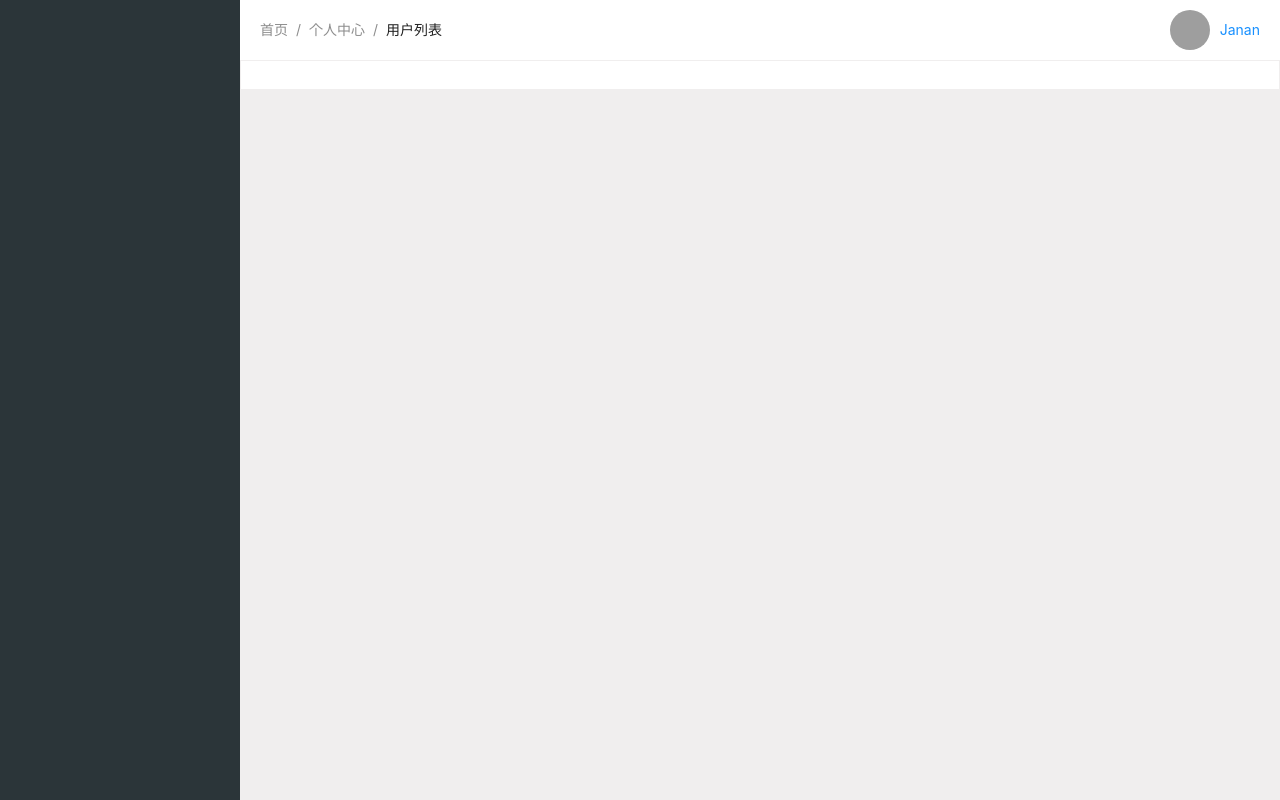
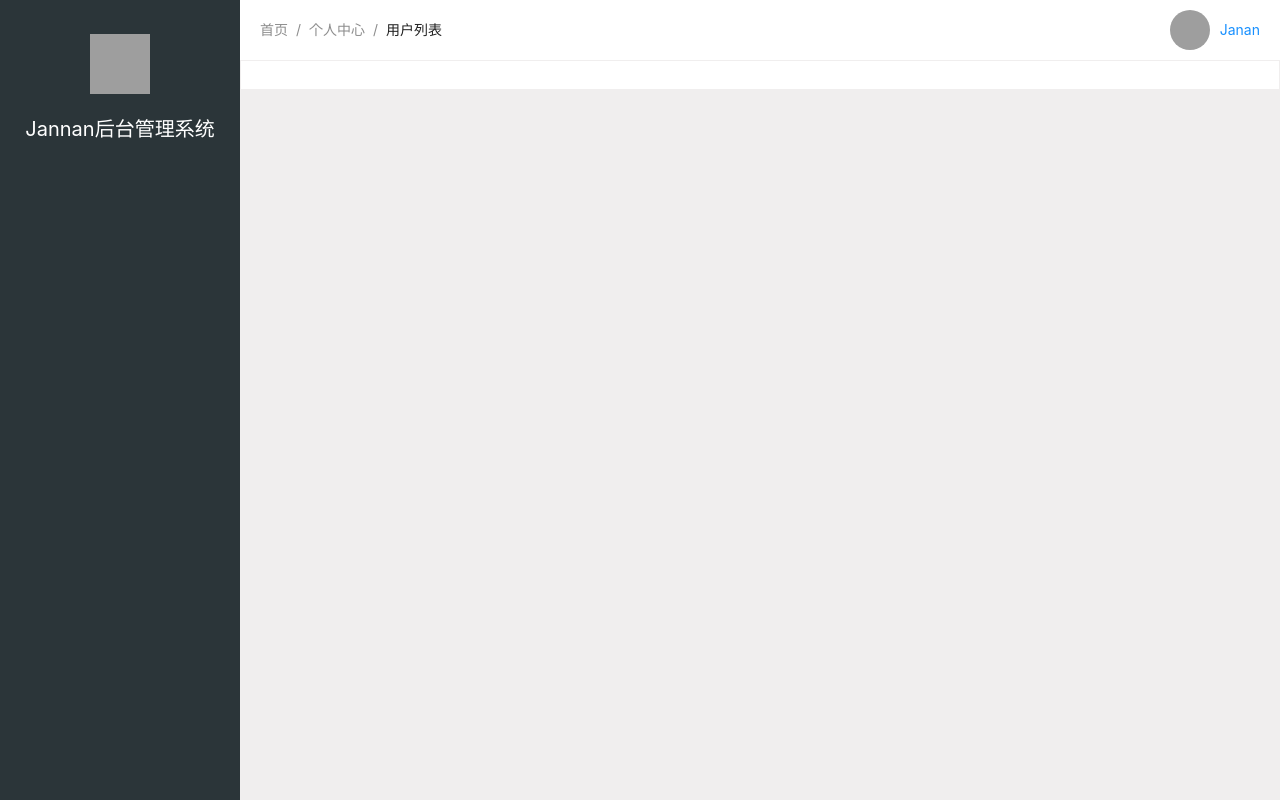
Before and after one commit to LXJ0000/gvb, a Vue app in the folder gvb_admin/: page /admin in a window 1280 px wide. Built offline with nearby package versions, Linux system fonts and the light colour scheme; grey boxes are pictures that could not be loaded; a web font is replaced by a local one.

Commit message:
full screen

```diff
--- /dev/null
+++ b/gvb_admin/src/assets/css/public.css
@@ -0,0 +1,5 @@
+.flex{
+    display: flex;
+    justify-content: center;
+    align-items: center;
+}
--- a/gvb_admin/src/assets/css/theme.css
+++ b/gvb_admin/src/assets/css/theme.css
@@ -5,8 +5,8 @@
     /*--card_bg: white;*/
     /*--card_boder: #e2e2e2;*/
     /*--slide_sub_bg: #465257;*/
-    /*--slide_bg: #2e393d;*/
-    /*--h2: #333333;*/
+    --slide_bg: #2e393d;
+    --h2: #333333;
     /*--bg_darken: #e2e2e2;*/
     /*--chat_text_bg: #e2e2e2;*/
     /*--chat_text_out_bg: #d9e4ee;*/
@@ -20,7 +20,7 @@
     /*--card_boder: #303030;*/
     /*--slide_sub_bg: #2f2f2f;*/
     /*--slide_bg: #282828;*/
-    /*--h2: #b7b7b7;*/
+    --h2: #b7b7b7;
     /*--bg_darken: #0c1e23;*/
     /*--chat_text_bg: #020202;*/
     /*--chat_text_out_bg: #06111b;*/
--- /dev/null
+++ b/gvb_admin/src/components/admin/gvb_aside.vue
@@ -0,0 +1,44 @@
+<script setup>
+
+</script>
+
+<template>
+  <aside class="gvb_aside">
+    <div>
+      <div class="gvb_aside_header flex">
+        <div>
+          <img class="gvb_aside_header_logo flex" src="http://s0yvn46ks.hn-bkt.clouddn.com/gvb/1695639074__6.jpg" alt="">
+        </div>
+        <div class="gvb_aside_header_title flex">
+          Jannan后台管理系统
+        </div>
+      </div>
+      <div class="gvb_aside_body"></div>
+    </div>
+  </aside>
+</template>
+
+<style scoped lang="scss">
+.gvb_aside {
+  width: 240px;
+  height: 100vh;
+  background-color: var(--slide);
+
+  .gvb_aside_header {
+    width: 100%;
+    height: 180px;
+    flex-direction: column;
+
+    .gvb_aside_header_logo {
+      width: 60px;
+      height: 60px;
+    }
+    .gvb_aside_header_title{
+      margin-top: 20px;
+      font-size: 20px;
+      color: white;
+    }
+
+  }
+}
+</style>
--- /dev/null
+++ b/gvb_admin/src/components/gvb_full_screen.vue
@@ -0,0 +1,52 @@
+<template>
+  <i v-if="!isFull" @click="fullScreen" class="iconfont icon-quanping1"></i>
+  <i v-else @click="fullScreen" class="iconfont icon-tuichuquanping"></i>
+</template>
+
+<script setup>
+
+import {ref} from "vue";
+
+const isFull = ref(false)
+
+function isFullScreen() {
+  return document.fullscreenElement == null
+
+}
+
+function exitFullScreen() {
+  let exitMethod = document.cancelFullScreen || document.webkitCancelFullScreen || document.mozCancelFullScreen || document.exitFullScreen;
+  if (exitMethod) {
+    exitMethod.call(document);
+  } else if (typeof window.ActiveXObject !== "undefined") {
+    let wscript = new ActiveXObject("WScript.Shell");
+    if (wscript != null) {
+      wscript.SendKeys("{F11}");
+    }
+  }
+}
+
+// 全屏或取消全屏
+function fullScreen() {
+  let element = document.documentElement
+  // 判断一下是否处于全屏
+  isFull.value = !isFull.value
+  if (!isFullScreen()) {
+    // 退出全屏
+    exitFullScreen()
+    return
+  }
+  // 全屏
+
+
+  let requestMethod = element.requestFullScreen || element.webkitRequestFullScreen || element.mozRequestFullScreen || element.msRequestFullScreen;
+  if (requestMethod) {
+    requestMethod.call(element);
+  } else if (typeof window.ActiveXObject !== "undefined") {//for Internet Explorer
+    let wscript = new ActiveXObject("WScript.Shell");
+    if (wscript !== null) {
+      wscript.SendKeys("{F11}");
+    }
+  }
+}
+</script>
--- a/gvb_admin/src/main.js
+++ b/gvb_admin/src/main.js
@@ -5,6 +5,7 @@ import Antd from 'ant-design-vue';
 import App from './App.vue'
 // import 'ant-design-vue/dist/reset.css';
 import router from './router'
+import './assets/css/public.css'
 import './assets/css/iconfont.css'
 import './assets/css/antdv.css'
 import './assets/css/theme.css'
--- a/gvb_admin/src/views/admin/admin.vue
+++ b/gvb_admin/src/views/admin/admin.vue
@@ -1,10 +1,6 @@
 <template>
   <div class="gvb_admin">
-    <aside>
-      <div>
-
-      </div>
-    </aside>
+    <GVBAside></GVBAside>
     <div class="main">
       <header>
         <div class="left">
@@ -19,9 +15,8 @@
             <i class="iconfont icon-home"></i>
 
             <GVBTheme></GVBTheme>
+            <GVBFullScreen></GVBFullScreen>
 
-            <i class="iconfont icon-tuichuquanping"></i>
-            <i class="iconfont icon-quanping1"></i>
 
           </div>
           <div class="avatar">
@@ -63,6 +58,8 @@
 import {useRouter} from "vue-router";
 import {ref} from "vue";
 import GVBTheme from '../../components/gvb_theme.vue'
+import GVBAside from '../../components/admin/gvb_aside.vue'
+import GVBFullScreen from '../../components/gvb_full_screen.vue'
 
 const router = useRouter()
 const menuClick = ({key}) => {
@@ -87,11 +84,7 @@ const menuClick = ({key}) => {
   width: 100%;
   display: flex;
 
-  aside {
-    width: 240px;
-    height: 100vh;
-    background-color: var(--slide);
-  }
+
 
   .main {
     width: calc(100% - 240px);
```
